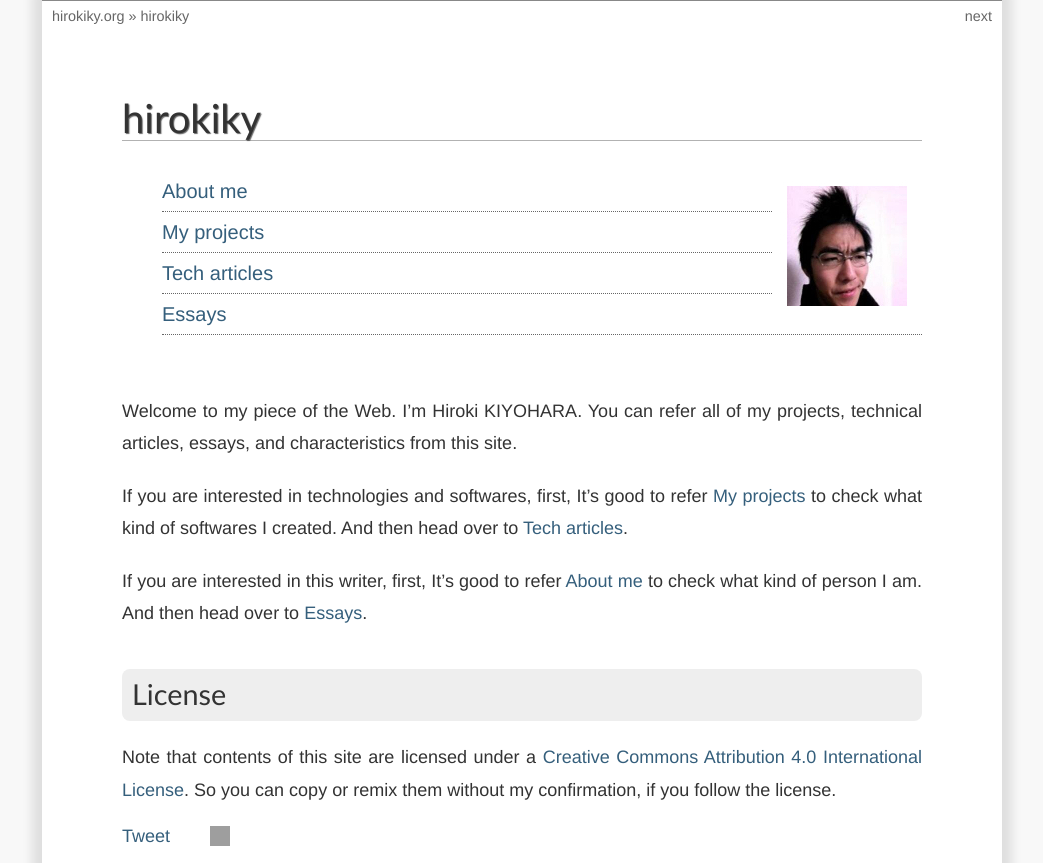
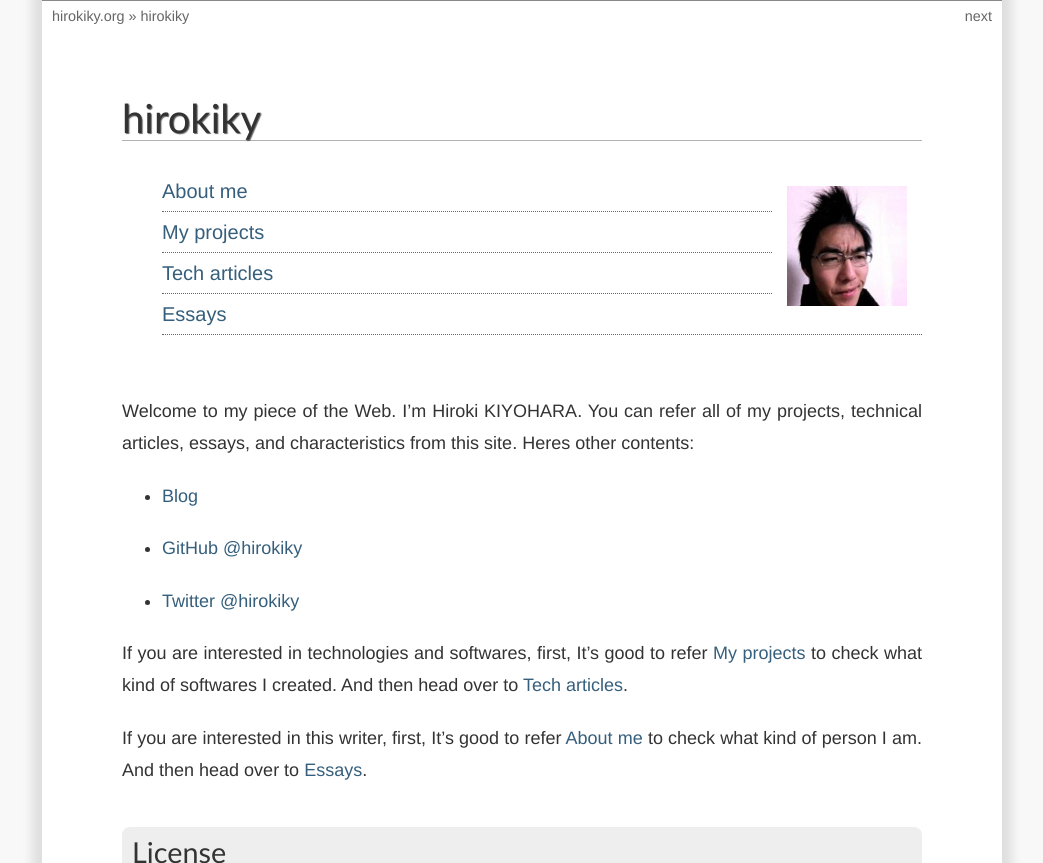
Before and after one commit to hirokiky/hirokiky-www, a Sphinx documentation site: the page built from source/index.rst, in a window 1280 px wide, cut to the strip 0-863 px from the top of the page. Shown: the whole strip, without its empty margins (118-1161 px from the left). Built offline with Sphinx 7.4.7, drawn with Linux system fonts in a browser that asks for light colours; grey boxes are pictures that could not be loaded.

Commit message:
Added external links on top page

```diff
--- a/source/index.rst
+++ b/source/index.rst
@@ -18,10 +18,13 @@ hirokiky
    tech/index
    essays/index
 
-
 Welcome to my piece of the Web. I'm Hiroki KIYOHARA.
 You can refer all of my projects, technical articles,
-essays, and characteristics from this site.
+essays, and characteristics from this site. Heres other contents:
+
+* `Blog <http://blog.hirokiky.org/>`_
+* `GitHub @hirokiky <https://github.com/hirokiky>`_
+* `Twitter @hirokiky <https://twitter.com/hirokiky>`_
 
 If you are interested in technologies and softwares,
 first, It's good to refer :doc:`projects` to check what kind of softwares I created.
```
